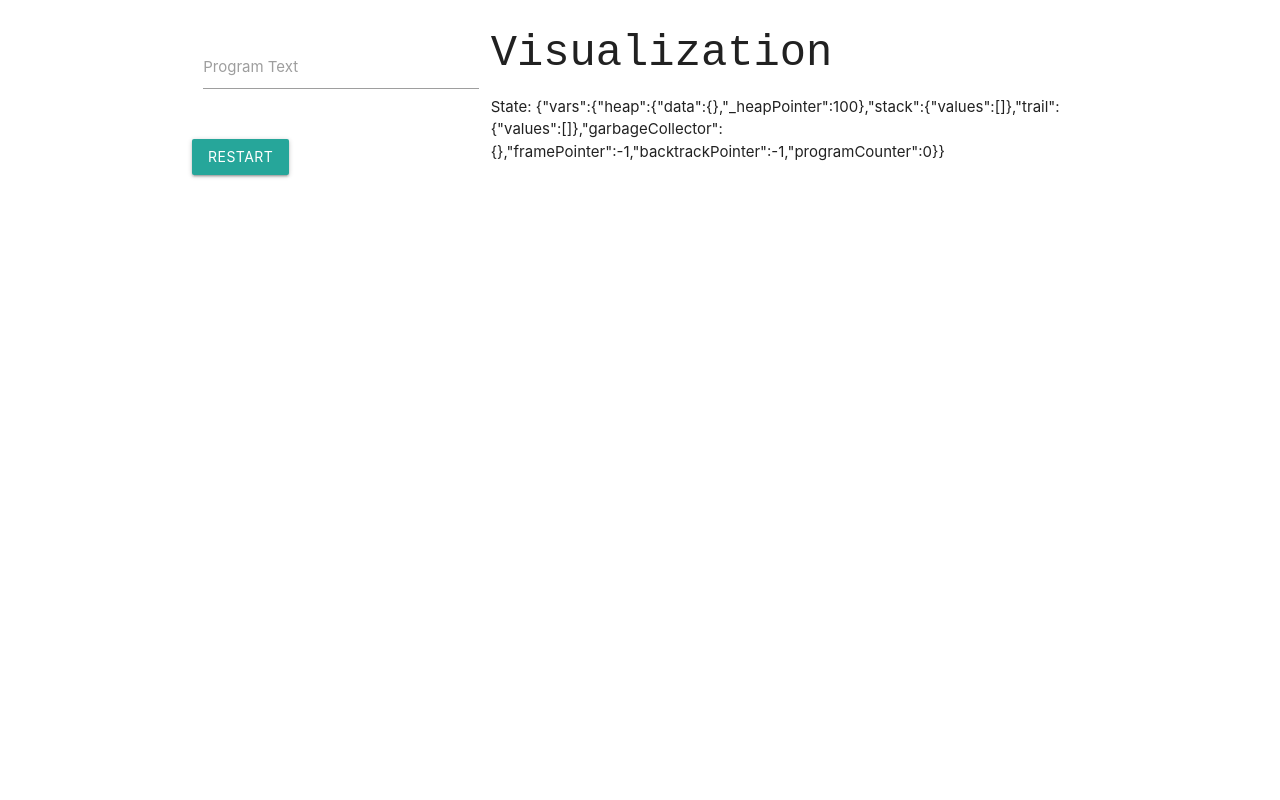
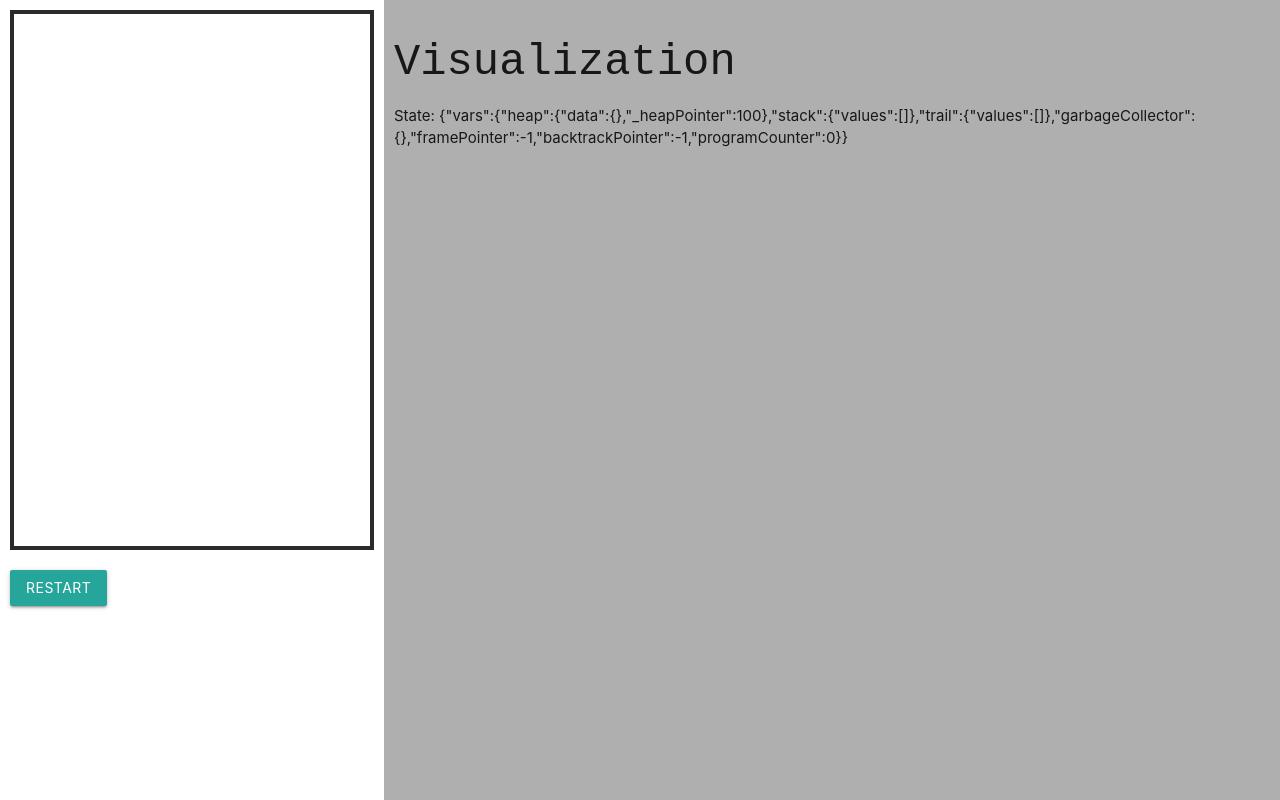
Before and after one commit to ColoredCarrot/vvm-logic, a React (Create React App) app: page / in a window 1280 px wide. Built offline with nearby package versions, Linux system fonts and the light colour scheme; a web font is replaced by a local one.

Commit message:
Start implementing basic wireframe

```diff
--- a/public/index.html
+++ b/public/index.html
@@ -1,5 +1,5 @@
 <!DOCTYPE html>
-<html lang="en">
+<html lang="en" style="height: 100%">
   <head>
     <meta charset="utf-8" />
     <link rel="icon" href="%PUBLIC_URL%/favicon.ico" />
@@ -26,9 +26,9 @@
     -->
     <title>React App</title>
   </head>
-  <body>
+  <body style="height: 100%">
     <noscript>You need to enable JavaScript to run this app.</noscript>
-    <div id="root"></div>
+    <div id="root" style="height: 100%"></div>
     <!--
       This HTML file is a template.
       If you open it directly in the browser, you will see an empty page.
--- a/src/view/App.css
+++ b/src/view/App.css
@@ -0,0 +1,35 @@
+.program-text-input {
+    resize: none;
+    border: 4px solid #2A2A2A;
+    border-radius: 0;
+    outline: none;
+}
+
+.h100 {
+    height: 100%;
+}
+
+.visualization {
+    width: 70%;
+    background-color: #AFAFAF;
+    float: left;
+}
+
+.left-column {
+    width: 30%;
+    float: left;
+}
+
+.program-text {
+    height: 70vh;
+    float: none;
+}
+
+.control-panel {
+    height: 30vh;
+    float: none;
+}
+
+.p {
+    padding: 10px;
+}
--- a/src/view/App.tsx
+++ b/src/view/App.tsx
@@ -7,18 +7,10 @@ import {State} from "../model/State";
 function App() {
     const [state, setState] = useState<State>(State.new());
 
-    return (
-        <div className="container">
-            <div className="row">
-                <div className="col s4">
-                    <LeftColumn state={state} setState={setState}></LeftColumn>
-                </div>
-                <div className="col s8">
-                </div>
-                <Visualization state={state}/>
-            </div>
-        </div>
-    );
+    return <>
+        <LeftColumn state={state} setState={setState}/>
+        <Visualization state={state}/>
+    </>;
 }
 
 export default App;
--- a/src/view/LeftColumn.tsx
+++ b/src/view/LeftColumn.tsx
@@ -28,20 +28,20 @@ export function LeftColumn({state, setState}: LeftColumnProps) {
         }
         }>Step</a>;
 
-    return <>
-        <div className="row">
-            <div className="input-field col s12">
-                <textarea
-                    id="program-text"
-                    className="materialize-textarea"
-                    rows={80}
-                    value={programText}
-                    onChange={(elem) => setProgramText(elem.target.value)}></textarea>
-                <label htmlFor="program-text">Program Text</label>
+    return <div className="h100 left-column">
+        <div className="program-text p">
+            <div className="h100">
+                <div style={{display: "flex", height: "100%"}} className="h100">
+                    <textarea
+                        id="program-text"
+                        className="program-text-input h100"
+                        value={programText}
+                        onChange={(elem) => setProgramText(elem.target.value)}></textarea>
+                </div>
             </div>
         </div>
-        <div className="row">
+        <div className="control-panel p">
             {actionBtn}
         </div>
-    </>;
+    </div>;
 }
--- a/src/view/Visualization.tsx
+++ b/src/view/Visualization.tsx
@@ -6,7 +6,7 @@ interface VisualizationProps {
 }
 
 export function Visualization({state}: VisualizationProps) {
-    return <div>
+    return <div className="h100 visualization p">
         <h3>Visualization</h3>
 
         <p>State: {JSON.stringify(state)}</p>
```
Also changed, not shown: 1 other file (tests, documents, lock files or other folders).
